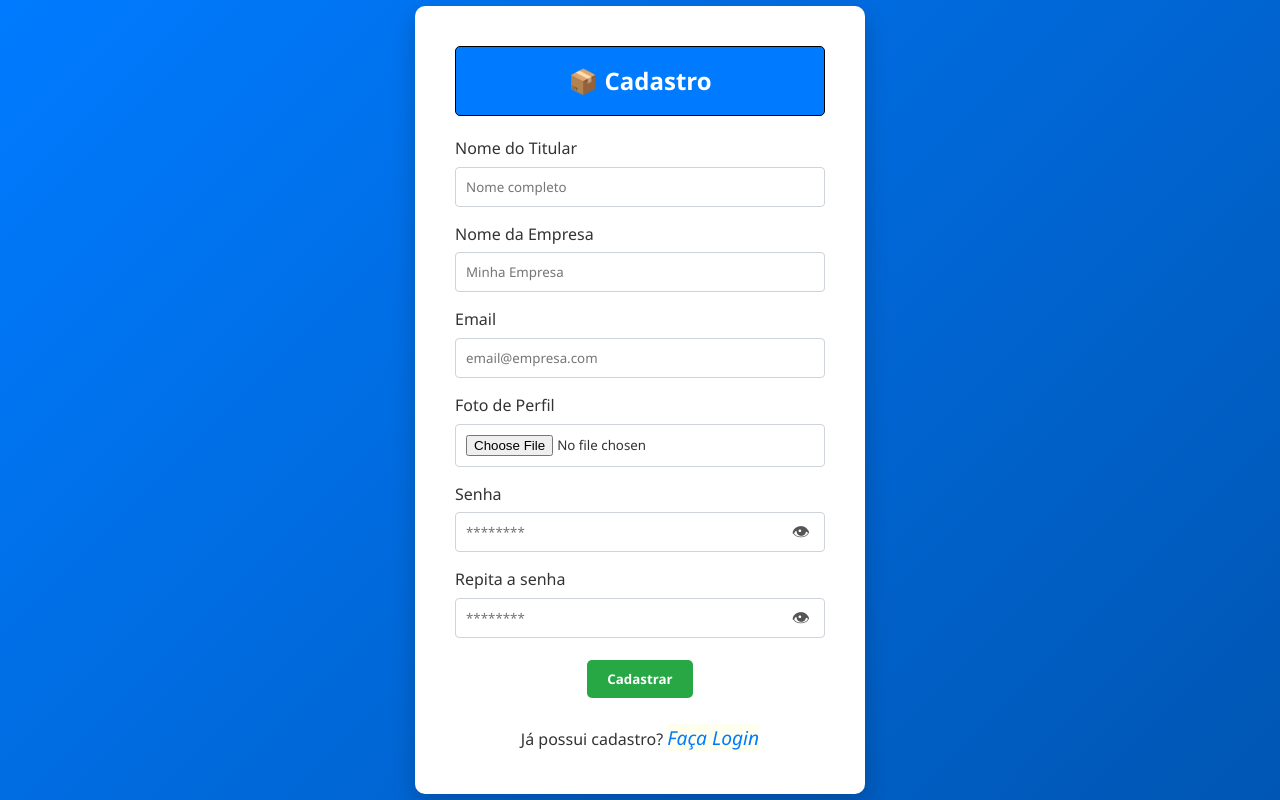
After one commit to thesimas/sistemaGerenciamentoEstoque, a PHP site: page /View/Cadastro.php in a window 1280 px wide. The commit adds this page. Run offline with PHP 8.4, Linux system fonts and the light colour scheme.

Commit message:
início da view de cadastro

```diff
--- a/View/Assets/style.css
+++ b/View/Assets/style.css
@@ -249,3 +249,71 @@ body.login-page {
     font-weight: 600;
     transition: opacity 0.2s;
 }
+
+/* =========================================
+   8. CADASTRO
+   ========================================= */
+
+body.register-page{
+    display:flex;
+    justify-content:center;
+    align-items:center;
+    min-height:100vh;
+    background:linear-gradient(135deg,#007bff 0%,#0056b3 100%);
+}
+
+.register-card{
+    background:white;
+    padding:40px;
+    border-radius:10px;
+    box-shadow:0 10px 25px rgba(0,0,0,0.2);
+    width:100%;
+    max-width:450px;
+    text-align:center;
+}
+
+.titulo-register{
+    padding:15px;
+    border:1px solid black;
+    background:#007bff;
+    color:white;
+    border-radius:5px;
+    font-size:x-large;
+    margin-bottom:20px;
+}
+
+/* =========================================
+   8. Verificação de Senha (Mostrar/Ocultar)
+   ========================================= */
+
+.password-container{
+    position: relative;
+}
+
+.password-container input{
+    padding-right: 45px;
+}
+
+.toggle-password{
+    position:absolute;
+    right:15px;
+    top:40%;
+    transform:translateY(-50%);
+    cursor:pointer;
+    user-select:none;
+    font-size:18px;
+    color:#555;
+}
+
+.toggle-password:hover{
+    color:#007bff;
+}
+
+#mensagemSenha{
+    display:block;
+    margin-top:-8px;
+    margin-bottom:15px;
+    font-size:14px;
+    font-weight:bold;
+
+}
--- /dev/null
+++ b/View/Cadastro.php
@@ -0,0 +1,107 @@
+<!DOCTYPE html>
+<html lang="pt-br">
+<head>
+    <meta charset="UTF-8">
+    <meta name="viewport" content="width=device-width, initial-scale=1.0">
+    <title>Cadastro - Sistema de Estoque</title>
+    <link rel="stylesheet" href="../View/Assets/style.css">
+</head>
+
+<body class="register-page">
+
+<div class="register-card">
+    <h1 class="titulo-register">📦 Cadastro</h1>
+
+    <?php
+        session_start();
+
+        if(isset($_SESSION['erro_cadastro'])){
+            echo "<div style='background-color:#f8d7da;color:#721c24;padding:12px;border-radius:4px;margin-bottom:15px;border:1px solid #f5c6cb;'>";
+            echo "<strong>Erro:</strong> "
+                . htmlspecialchars($_SESSION['erro_cadastro']);
+
+            echo "</div>";
+            unset($_SESSION['erro_cadastro']);
+        }
+    ?>
+
+    <form action="../Controller/AutenticaController.php"
+          method="POST"
+          enctype="multipart/form-data">
+        <div style="text-align:left;">
+
+            <label>Nome do Titular</label>
+            <input
+                type="text"
+                name="nome"
+                required
+                placeholder="Nome completo">
+
+            <label>Nome da Empresa</label>
+            <input
+                type="text"
+                name="nome_empresa"
+                required
+                placeholder="Minha Empresa">
+
+            <label>Email</label>
+            <input
+                type="email"
+                name="email"
+                required
+                placeholder="email@empresa.com">
+
+
+            <label>Foto de Perfil</label>
+            <input
+                type="file"
+                name="foto_perfil"
+                accept=".jpg,.jpeg,.png">
+
+            <label>Senha</label>
+
+            <div class="password-container">
+                <input
+                    type="password"
+                    name="senha"
+                    id="senha"
+                    required
+                    placeholder="********">
+
+                <span class="toggle-password"
+                    onclick="togglePassword('senha', this)">
+                    👁
+                </span>
+            </div>
+
+            <label>Repita a senha</label>
+            <div class="password-container">
+                <input
+                    type="password"
+                    id="confirmarSenha"
+                    required
+                    placeholder="********">
+
+                <span class="toggle-password"
+                    onclick="togglePassword('confirmarSenha', this)">
+                    👁
+                </span>
+            </div>
+
+            <small id="mensagemSenha"></small>
+
+        </div>
+        <input
+            type="hidden"
+            name="acao"
+            value="cadastrar">
+
+        <button class="btn" type="submit">
+            Cadastrar
+        </button>
+    </form>
+    <br>
+    <p>Já possui cadastro? <a class="gerencia" href="../View/Login.php">Faça Login</a></p>
+</div>
+</body>
+</html>
--- a/View/Login.php
+++ b/View/Login.php
@@ -32,8 +32,9 @@
             <input type="hidden" name="acao" value="logar">
 
             <button type="submit" class="btn">Entrar</button>
-            </form>
+        </form>
+        <br>
+        <p>Não possui cadastro? <a class="gerencia" href="../View/Cadastro.php">Cadastre-se</a></p>
     </div>
-
 </body>
 </html>
```
Also changed, not shown: Controller/AutenticaController.php (+84 -3 lines), Model/DAO/UsuarioDAO.php (+16 -0 lines), View/Assets/Scripts/scripts.js (added, +51 -0 lines).
